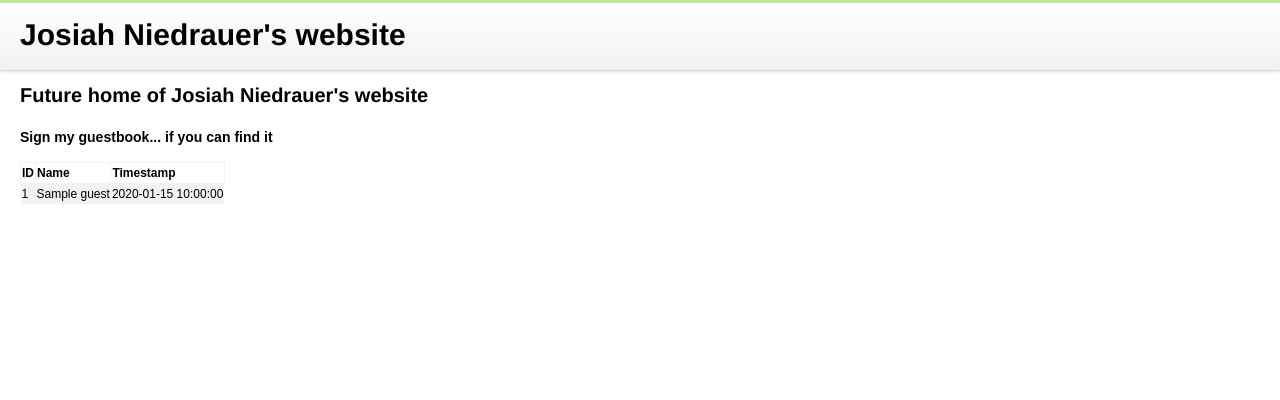
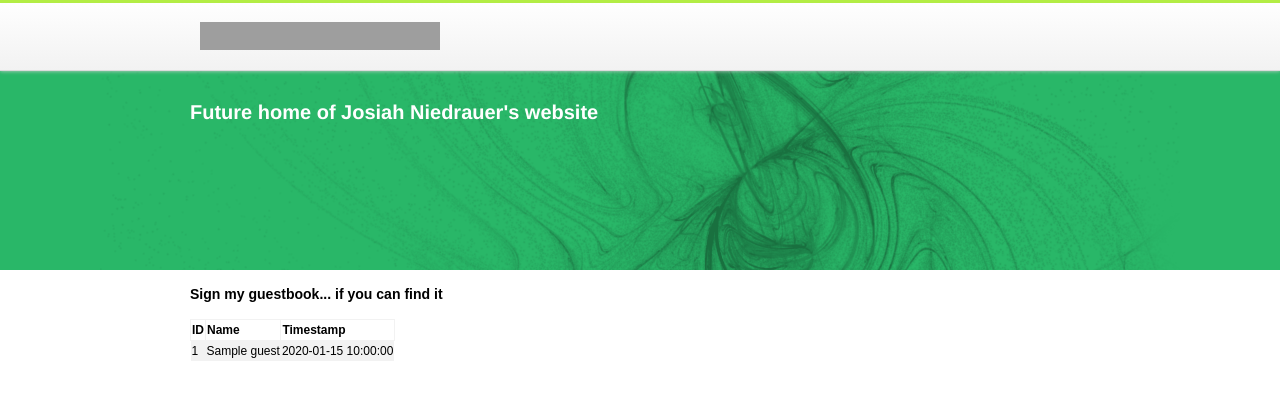
Before and after one commit to jniedrauer/jniedrauer.com, a Python web app: template app/templates/index.html in a window 1280 px wide. Shown: the top 400 px of the page. Run offline with Jinja, Linux system fonts and the light colour scheme; the template is opened without the code that fills it: most values are stand-ins (such as "Sample title", 1, 10 or a date in 2020); grey boxes are pictures that could not be loaded.

Commit message:
Frontend stuff ain't fun

```diff
--- a/app/static/style.css
+++ b/app/static/style.css
@@ -24,7 +24,7 @@ h2 {
 #topbar  {
     top: 0px;
     height: 3px;
-    background: #c3e29c;
+    background: #b3ed45;
 }
 
 #header {
@@ -42,12 +42,41 @@ h2 {
 }
 
 #header-content {
+    width: 900px;
+    height: 70px;
+    margin-left:auto;
+    margin-right:auto;
     padding-left: 20px;
 }
 
+#accent {
+    margin-top: 70px;
+    width: 100;
+    height: 200px;
+    background: #29b768;
+    background-image: url(accent.png);
+    background-repeat: no-repeat;
+    background-position: center;
+}
+
+#accent-title {
+    width: 900px;
+    height: 100;
+    margin-left: auto;
+    margin-right: auto;
+    padding-top: 10px;
+}
+
+#accent-title, h1 h2 h3 {
+    color: white;
+    background-color: #b3ed45;
+    background: transparent;
+}
+
 #content {
-    margin-top: 80px;
-    padding-left: 20px;
+    width: 900px;
+    margin-left:auto;
+    margin-right:auto;
 }
 
 #guestbook-container {
--- a/app/templates/index.html
+++ b/app/templates/index.html
@@ -12,8 +12,11 @@
   {{ super() }}
 {% endblock %}
 
+{% block accent_title %}
+  <h2>Future home of Josiah Niedrauer's website</h2>
+{% endblock %}
+
 {% block content %}
-  <h2>Future home of Josiah Niedrauer's website</h2>
   <div id='guestbook-container'>
     <h3>Sign my guestbook... if you can find it</h3>
     <table id='guestbook' cellspacing='0'>
--- a/app/templates/layout.html
+++ b/app/templates/layout.html
@@ -7,16 +7,24 @@
     {% endblock %}
   </head>
   <body>
-    <div id="content">{% block content %}{% endblock %}</div>
+    <div id='header'>
+      {% block header %}
+      <div id='topbar'></div>
+      <div id='header-content'>
+        <img src="logo.png" alt="Josiah Niedrauer" style="width:240px;height:28px;vertical-align:middle;">
+      </div>
+      {% endblock %}
+    </div>
+    <div id="accent">
+      <div id="accent-title">
+        {% block accent_title %}
+        {% endblock %}
+      </div>
+    </div>
+    <div id="content">
+      {% block content %}
+      {% endblock %}
+    </div>
     <div id="footer">{% block footer %}{% endblock %}</div>
   </body>
 </html>
-
-{% block header %}
-<div id='header'>
-  <div id='topbar'></div>
-  <div id='header-content'>
-    <h1 id='header-title'>Josiah Niedrauer's website</h1>
-  </div>
-</div>
-{% endblock %}
```
Also changed, not shown: app/static/accent.png (added), app/static/logo.png (added).
